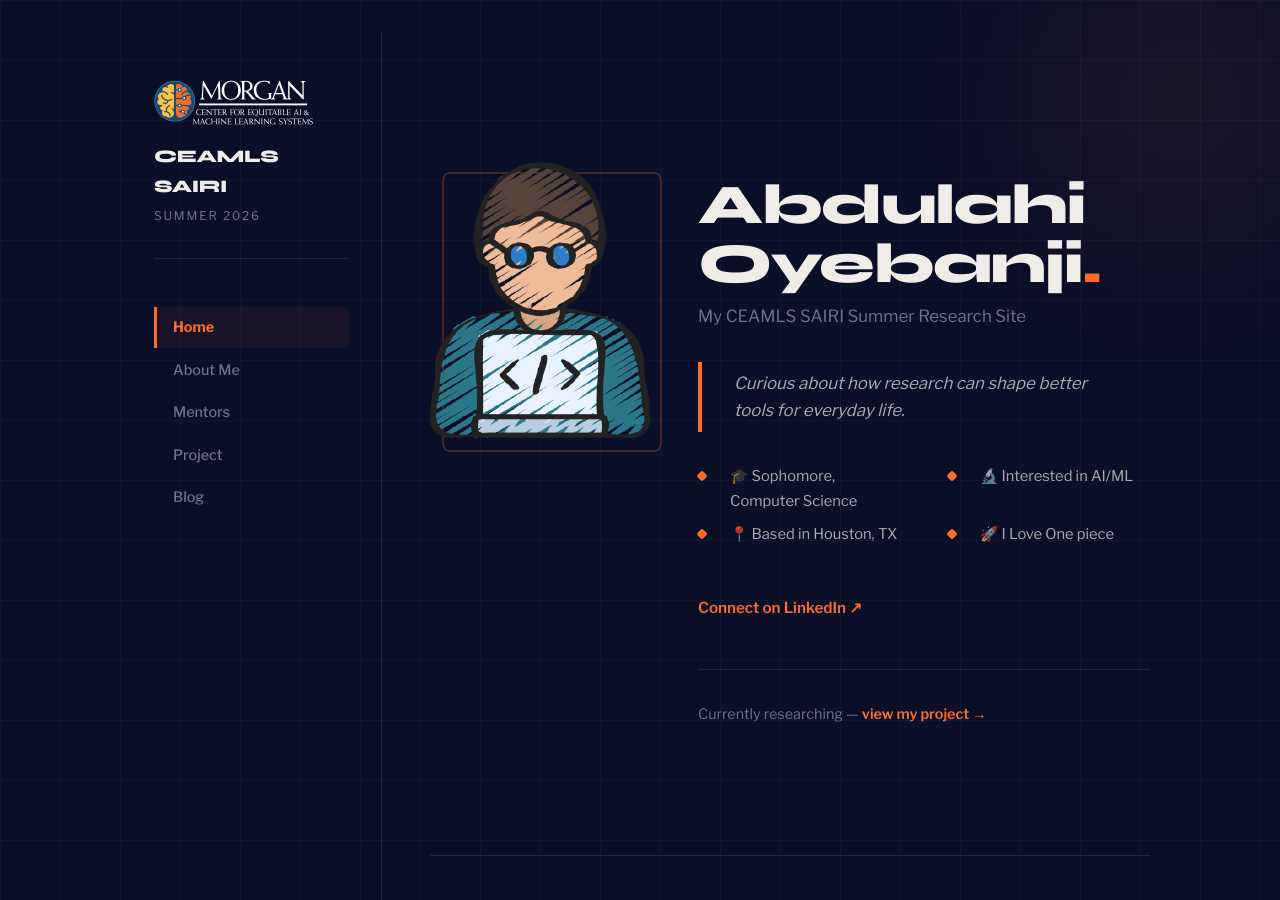
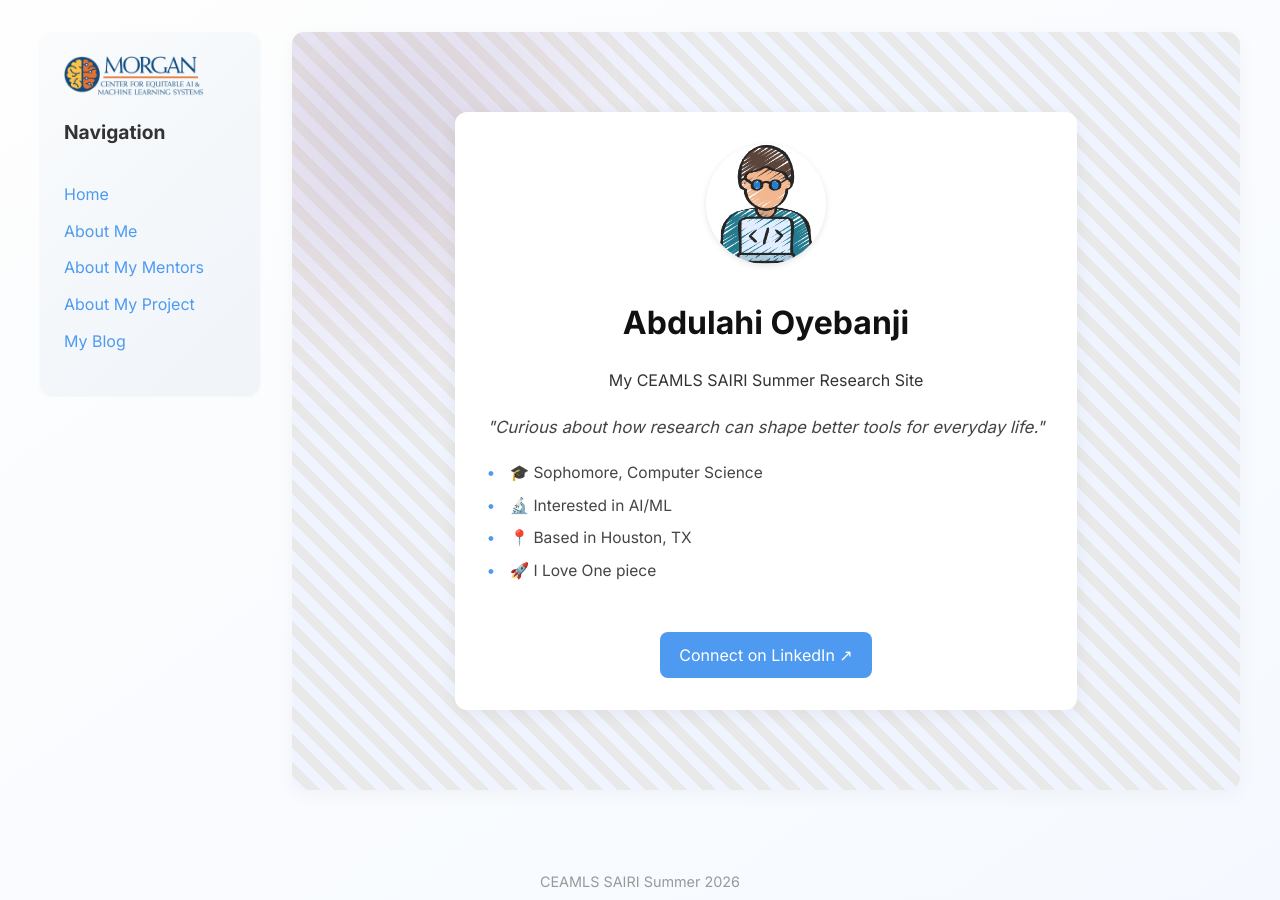
Before and after one commit to abdulahi-banji/abdulahi-banjiceamls26.github.io, a Jekyll site: the page built from index.md, in a window 1280 px wide and 900 px high. Built offline with Jekyll 4.4.1, drawn with Linux system fonts in a browser that asks for light colours; some of the changed text lies outside the part shown.

Commit message:
Change theme from 'signal' to 'minimal'

```diff
--- a/_config.yml
+++ b/_config.yml
@@ -24,7 +24,7 @@ logo_on_dark:  /assets/images/logo-on-dark.png
 # ----- Theme selection -----
 # Choose one of: minimal | premium | fresh | signal
 # See README.md for screenshots of each theme.
-theme_name: signal
+theme_name: minimal
 
 
 # ----- Site behavior -----
```
